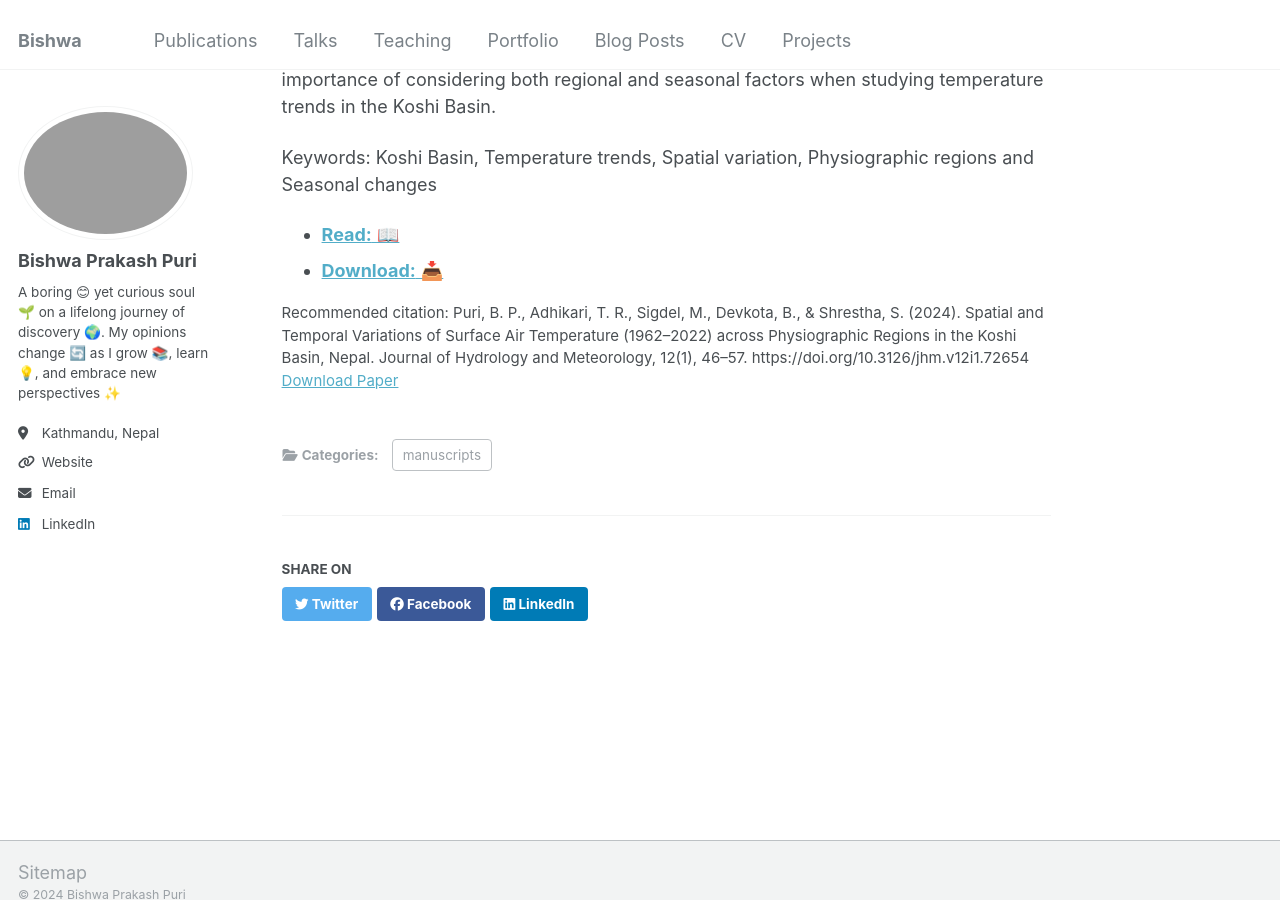
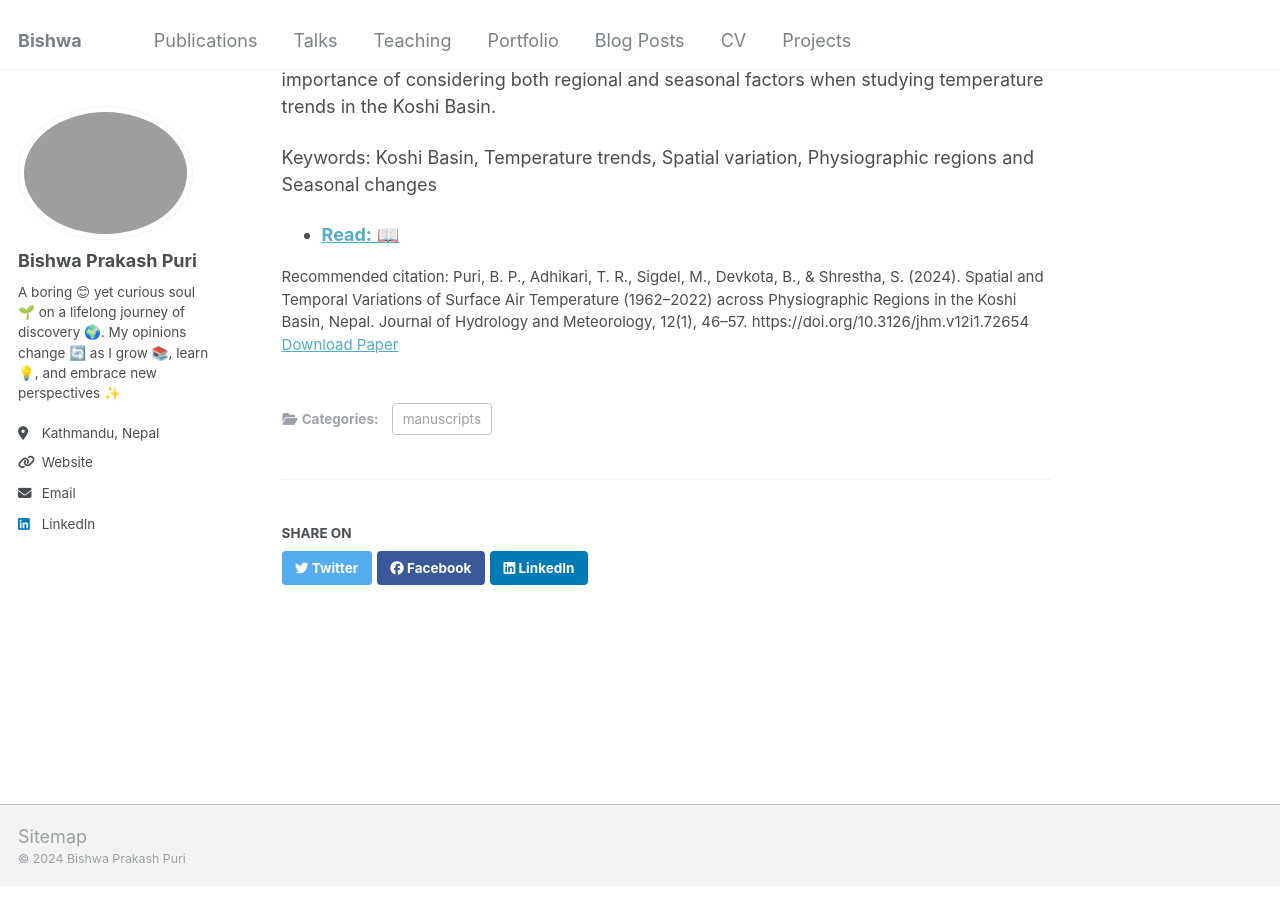
Before and after one commit to workBishwa/imBishwa, a Jekyll site: the page built from _publications/2024-12-17-Spatial-and-Temporal-Variations-of-Surface-Air-Temperature-(1962–2022)-across-Physiographic-Regions-in-the-Koshi-Basin,-Nepal.md, in a window 1280 px wide and 900 px high, scrolled down 774 px. Built offline with Jekyll 4.4.1, drawn with Linux system fonts in a browser that asks for light colours.

Commit message:
paper up2date

```diff
--- a/_publications/2024-12-17-Spatial-and-Temporal-Variations-of-Surface-Air-Temperature-(1962–2022)-across-Physiographic-Regions-in-the-Koshi-Basin,-Nepal.md
+++ b/_publications/2024-12-17-Spatial-and-Temporal-Variations-of-Surface-Air-Temperature-(1962–2022)-across-Physiographic-Regions-in-the-Koshi-Basin,-Nepal.md
@@ -18,4 +18,3 @@ This study analyzed the seasonal and annual trends of maximum temperature (Tmax)
 Keywords: Koshi Basin, Temperature trends, Spatial variation, Physiographic regions and Seasonal changes
 
 - [**Read:** 📖](https://www.nepjol.info/index.php/JHM/article/view/72654)
-- [**Download:** 📥](https://www.nepjol.info/index.php/JHM/article/view/72654/55428)
```
